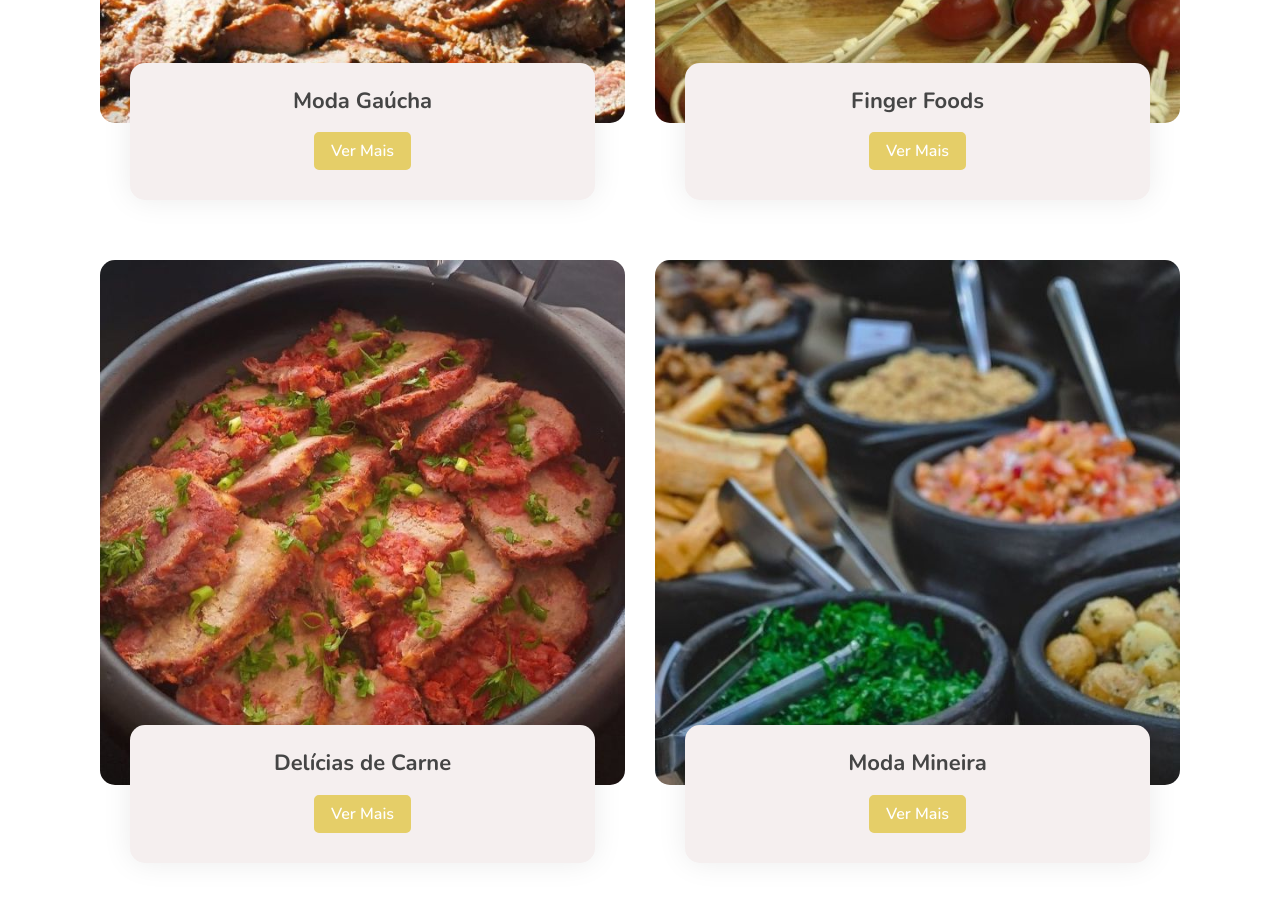
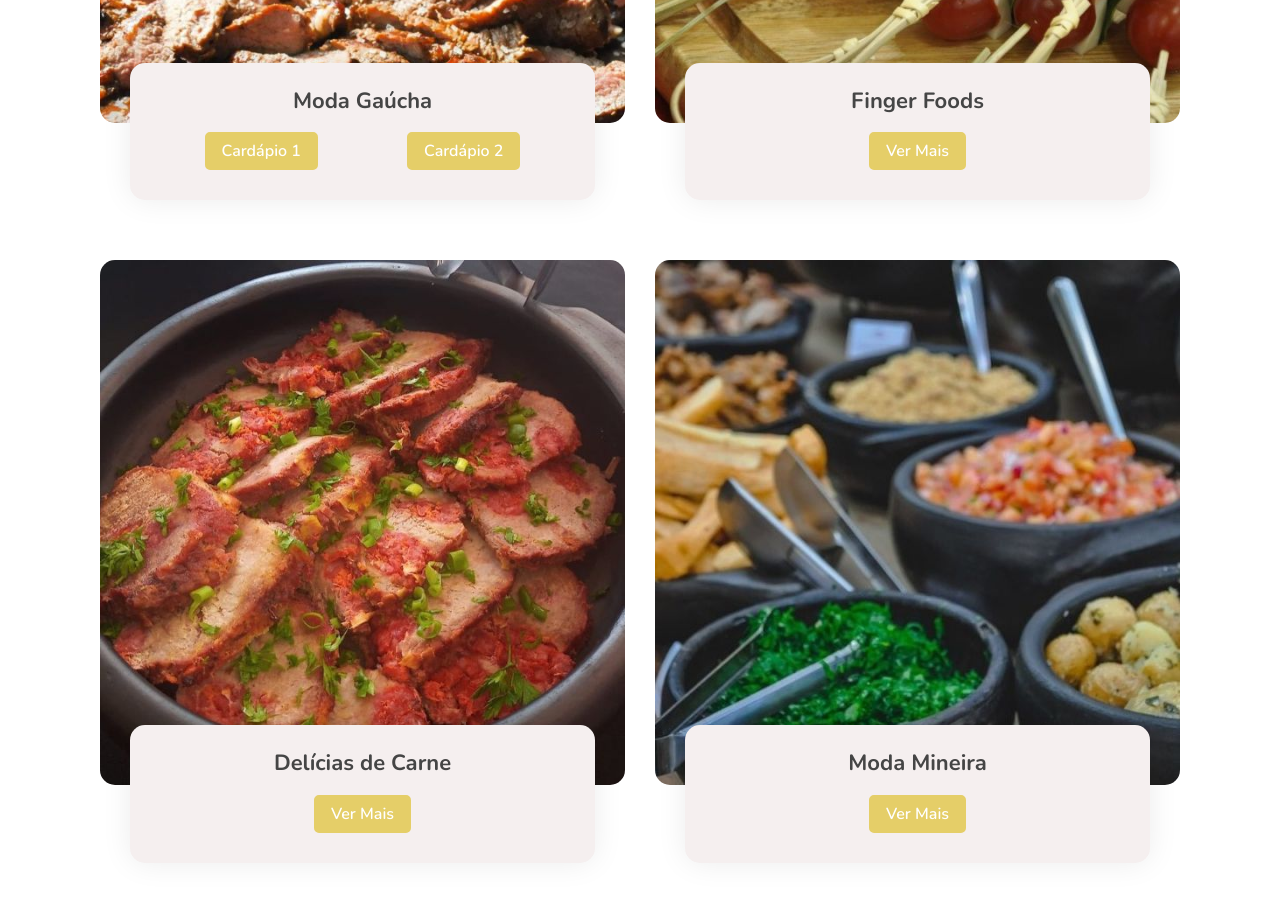
Before and after one commit to SidMiranda/www.buffetfestando.com.br, a plain HTML site: page menu.html in a window 1280 px wide. Shown: the part 4360-5262 px from the top of the page. Drawn offline with nearby package versions, Linux system fonts and the light colour scheme.

Commit message:
ajuste moda gaucha

```diff
--- a/menu.html
+++ b/menu.html
@@ -303,8 +303,13 @@
                                     </div>
                                     <div class="blog-content">
                                         <h2 class="blog-title">Moda Gaúcha</h2>
-                                        <div class="blog-text" onclick="exibirMenu('mModa-Gaucha.jpg')">
-                                            <a class="btn custom-btn">Ver Mais</a>
+                                        <div style="display: flex; justify-content: space-around;">
+                                            <div class="blog-text" onclick="exibirMenu('mModa-Gaucha.jpg')">
+                                                <a class="btn custom-btn">Cardápio 1</a>
+                                            </div>
+                                            <div class="blog-text" onclick="exibirMenu('mModa-Gaucha2.jpg')">
+                                                <a class="btn custom-btn">Cardápio 2</a>
+                                            </div>
                                         </div>
                                     </div>
                                 </div>
```
Also changed, not shown: img/mModa-Gaucha.jpg, img/mModa-Gaucha2.jpg (added).
